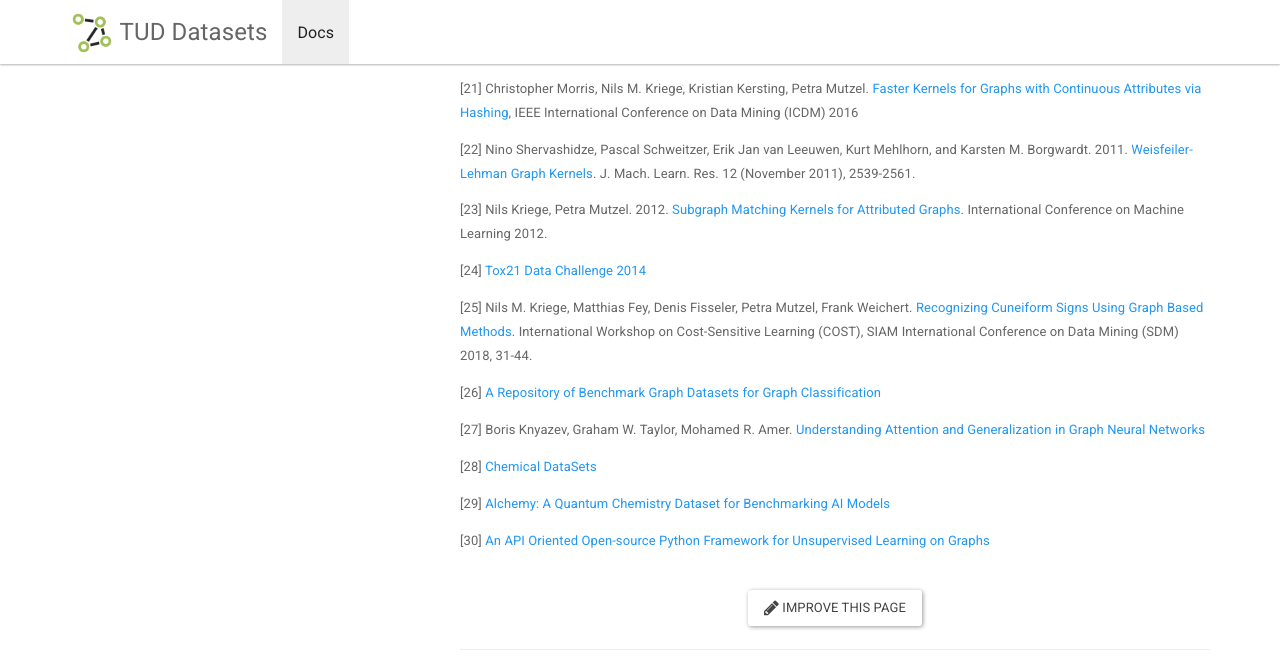
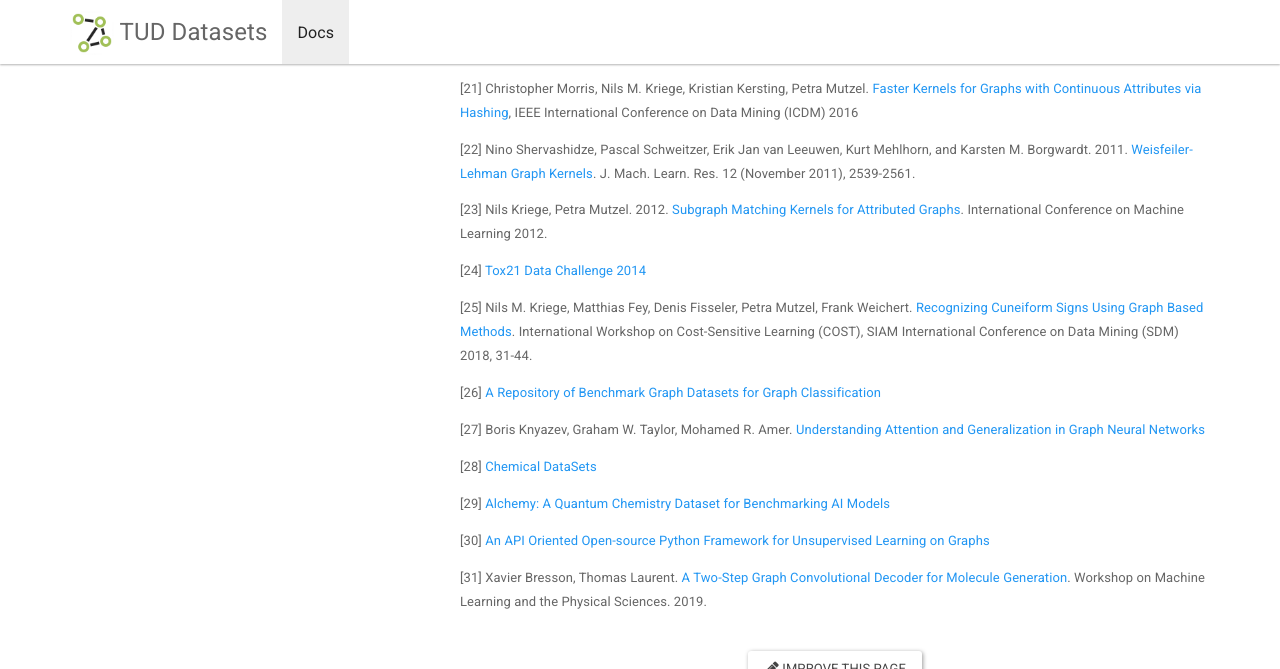
Before and after one commit to chrsmrrs/datasets, a Jekyll site: the page built from _docs/bibliography.md, in a window 1280 px wide and 900 px high, scrolled down 1206 px, cut to the strip 0-669 px from the top of the window. Built offline with Jekyll 4.4.1, drawn with Linux system fonts in a browser that asks for light colours.

Commit message:
Added [31]

```diff
--- a/_docs/bibliography.md
+++ b/_docs/bibliography.md
@@ -74,3 +74,5 @@ Feb. 1996.
 [29] [ Alchemy: A Quantum Chemistry Dataset for Benchmarking AI Models](https://arxiv.org/abs/1906.09427)
 
 [30] [An API Oriented Open-source Python Framework for Unsupervised Learning on Graphs](https://github.com/benedekrozemberczki/karateclub)
+
+[31] Xavier Bresson, Thomas Laurent. [A Two-Step Graph Convolutional Decoder for Molecule Generation](https://ml4physicalsciences.github.io/files/NeurIPS_ML4PS_2019_93.pdf). Workshop on Machine Learning and the Physical Sciences. 2019.
```
